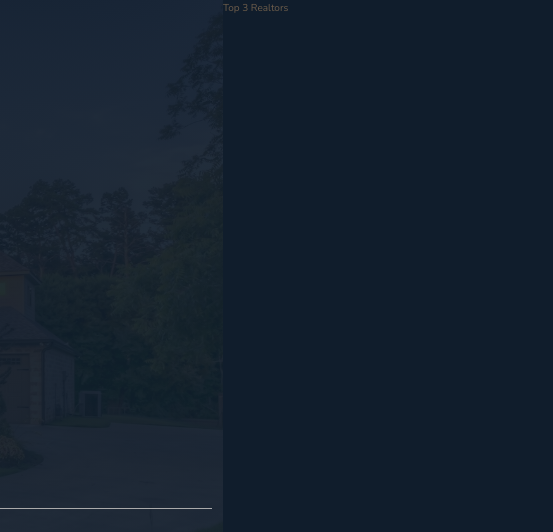
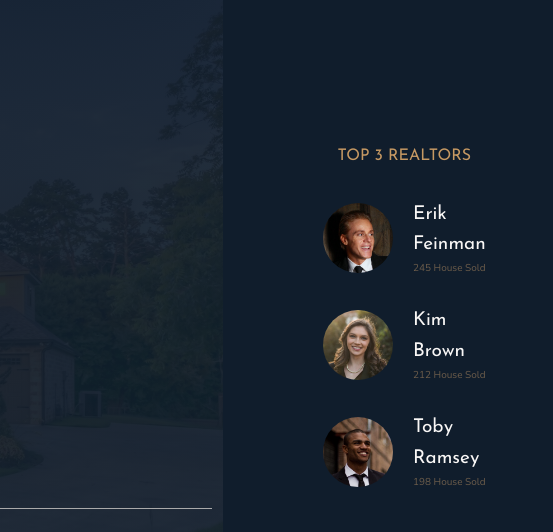
Before and after one commit to MhmodTayel/Nexter, a website: page index.html in a window 1280 px wide. Shown: the top 532 px of the page, 727-1280 px from the left. Drawn offline with nearby package versions, Linux system fonts and the light colour scheme.

Commit message:
all done without responsivness

```diff
--- a/index.html
+++ b/index.html
@@ -31,7 +31,30 @@
         <img src="img/logo-bi.png" alt="bi" />
       </div>
     </header>
-    <div class="realtors">Top 3 Realtors</div>
+    <div class="realtors">
+      <h3 class="heading-3 realtor__heading">Top 3 Realtors</h3>
+      <figure class="realtor">
+        <img src="img/realtor-1.jpeg" class="realtor__img" alt="realtor 1" />
+        <div class="realtor__text">
+          <h4 class="heading-4">Erik Feinman</h4>
+          <p>245 House Sold</p>
+        </div>
+      </figure>
+      <figure class="realtor">
+        <img src="img/realtor-2.jpeg" class="realtor__img" alt="realtor 2" />
+        <div class="realtor__text">
+          <h4 class="heading-4">Kim Brown</h4>
+          <p>212 House Sold</p>
+        </div>
+      </figure>
+      <figure class="realtor">
+        <img src="img/realtor-3.jpeg" class="realtor__img" alt="realtor 3" />
+        <div class="realtor__text">
+          <h4 class="heading-4">Toby Ramsey</h4>
+          <p>198 House Sold</p>
+        </div>
+      </figure>
+    </div>
     <section class="features">
       <div class="feature">
         <svg class="feature__icon">
--- a/sass/_realtors.scss
+++ b/sass/_realtors.scss
@@ -1,4 +1,34 @@
 .realtors {
   background-color: $color-secondary;
   grid-column: col-start 7 / full-end;
+  padding: 10rem;
+  display: grid;
+  grid-row-gap: 3rem;
+  grid-template-rows: 1fr;
+  align-items: end;
+  padding-bottom: 15rem;
 }
+
+.realtor {
+  display: grid;
+
+  grid-template-rows: 1fr;
+  grid-template-columns: max-content 1fr;
+  align-items: center;
+  justify-content: center;
+  grid-column-gap: 2rem;
+  &__heading {
+    justify-self: center;
+  }
+  &__img {
+    width: 7rem;
+    border-radius: 50%;
+  }
+
+  &__text {
+    color: $color-grey-light-1;
+    p {
+      color: $color-grey-dark-2;
+    }
+  }
+}
```
Also changed, not shown: css/style.css.
